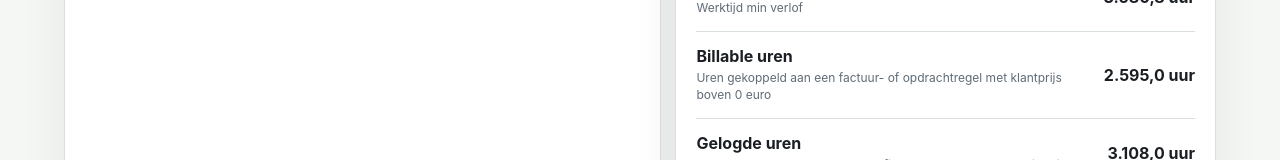
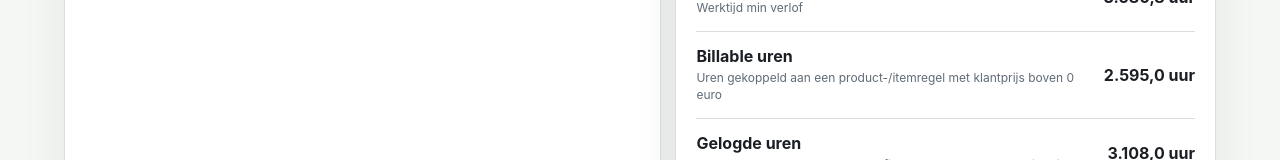
Before and after one commit to maxancedecot/GrippMCP, a Next.js app: page /pm in a window 1280 px wide. Shown: the part 718-878 px from the top of the page. Built offline with nearby package versions, Linux system fonts and the light colour scheme.

Commit message:
Use positive line price for PM billability

```diff
--- a/app/pm/page.tsx
+++ b/app/pm/page.tsx
@@ -24,7 +24,6 @@ type DashboardSource = {
 };
 
 type LineBillability = {
-  invoiceBasis?: string;
   hasPositiveValue: boolean;
 };
 
@@ -222,7 +221,7 @@ export default async function PmDashboardPage() {
             <FormulaItem label="Werktijd" detail={`${formatEmployeeCount(dashboard.employeeCount)} zonder rechtenprofiel beheerder; ontbrekende werktijd valt terug op 40u/week`} value={`${formatHours(dashboard.contractHours)} uur`} />
             <FormulaItem label="Verlof" detail="Goedgekeurde verlofmutaties of afwezigheid uit Gripp-werktijden in dezelfde periode" value={`${formatHours(dashboard.leaveHours)} uur`} />
             <FormulaItem label="Beschikbaar" detail="Werktijd min verlof" value={`${formatHours(dashboard.availableHours)} uur`} />
-            <FormulaItem label="Billable uren" detail="Uren gekoppeld aan een factuur- of opdrachtregel met klantprijs boven 0 euro" value={`${formatHours(dashboard.billableHours)} uur`} />
+            <FormulaItem label="Billable uren" detail="Uren gekoppeld aan een product-/itemregel met klantprijs boven 0 euro" value={`${formatHours(dashboard.billableHours)} uur`} />
             <FormulaItem label="Gelogde uren" detail={`${dashboard.hourCount} urenregels zonder rechtenprofiel beheerder; ${formatHours(dashboard.unbillableLoggedHours)} uur niet billable`} value={`${formatHours(dashboard.loggedHours)} uur`} />
             <FormulaItem label="Per gelogd uur" detail="Omzet / gelogde uren" value={formatCurrencyPerHour(dashboard.revenuePerLoggedHour)} />
             <FormulaItem label="Per billable uur" detail="Omzet / billable uren" value={formatCurrencyPerHour(dashboard.revenuePerBillableHour)} />
@@ -857,10 +856,8 @@ async function fetchBillabilitySources(client: GrippClient, hours: JsonRecord[],
 
       for (const offerProjectLine of asRecords(result)) {
         const id = idFrom(readField(offerProjectLine, "id"));
-        const invoiceBasis = stringFrom(readField(offerProjectLine, "invoicebasis"))?.toUpperCase();
         if (id !== null) {
           offerProjectLines.set(id, {
-            invoiceBasis,
             hasPositiveValue: lineHasPositiveValue(offerProjectLine)
           });
         }
@@ -988,7 +985,6 @@ function buildPmDashboardData(
 }
 
 function isBillableHour(hour: JsonRecord, billabilitySources: BillabilitySources) {
-  const directInvoiceBasis = stringFrom(readField(hour, "invoicebasis"))?.toUpperCase();
   const invoiceLineId = relationId(hour, "invoiceline");
   const invoiceLine = invoiceLineId === null ? undefined : billabilitySources.invoiceLines.get(invoiceLineId);
   if (invoiceLine) {
@@ -998,10 +994,10 @@ function isBillableHour(hour: JsonRecord, billabilitySources: BillabilitySources
   const offerProjectLineId = relationId(hour, "offerprojectline");
   const offerProjectLine = offerProjectLineId === null ? undefined : billabilitySources.offerProjectLines.get(offerProjectLineId);
   if (offerProjectLine) {
-    return offerProjectLine.invoiceBasis !== "NONBILLABLE" && offerProjectLine.hasPositiveValue;
-  }
-
-  return Boolean(directInvoiceBasis && directInvoiceBasis !== "NONBILLABLE" && lineHasPositiveValue(hour));
+    return offerProjectLine.hasPositiveValue;
+  }
+
+  return lineHasPositiveValue(hour);
 }
 
 function lineHasPositiveValue(line: JsonRecord) {
@@ -1887,7 +1883,6 @@ function createDemoBillabilitySources(hours: JsonRecord[]): BillabilitySources {
 
   uniqueRelationIds(hours, "offerprojectline").forEach((id, index) => {
     offerProjectLines.set(id, {
-      invoiceBasis: index % 5 === 4 ? "NONBILLABLE" : "COSTING",
       hasPositiveValue: index % 5 !== 4
     });
   });
```
